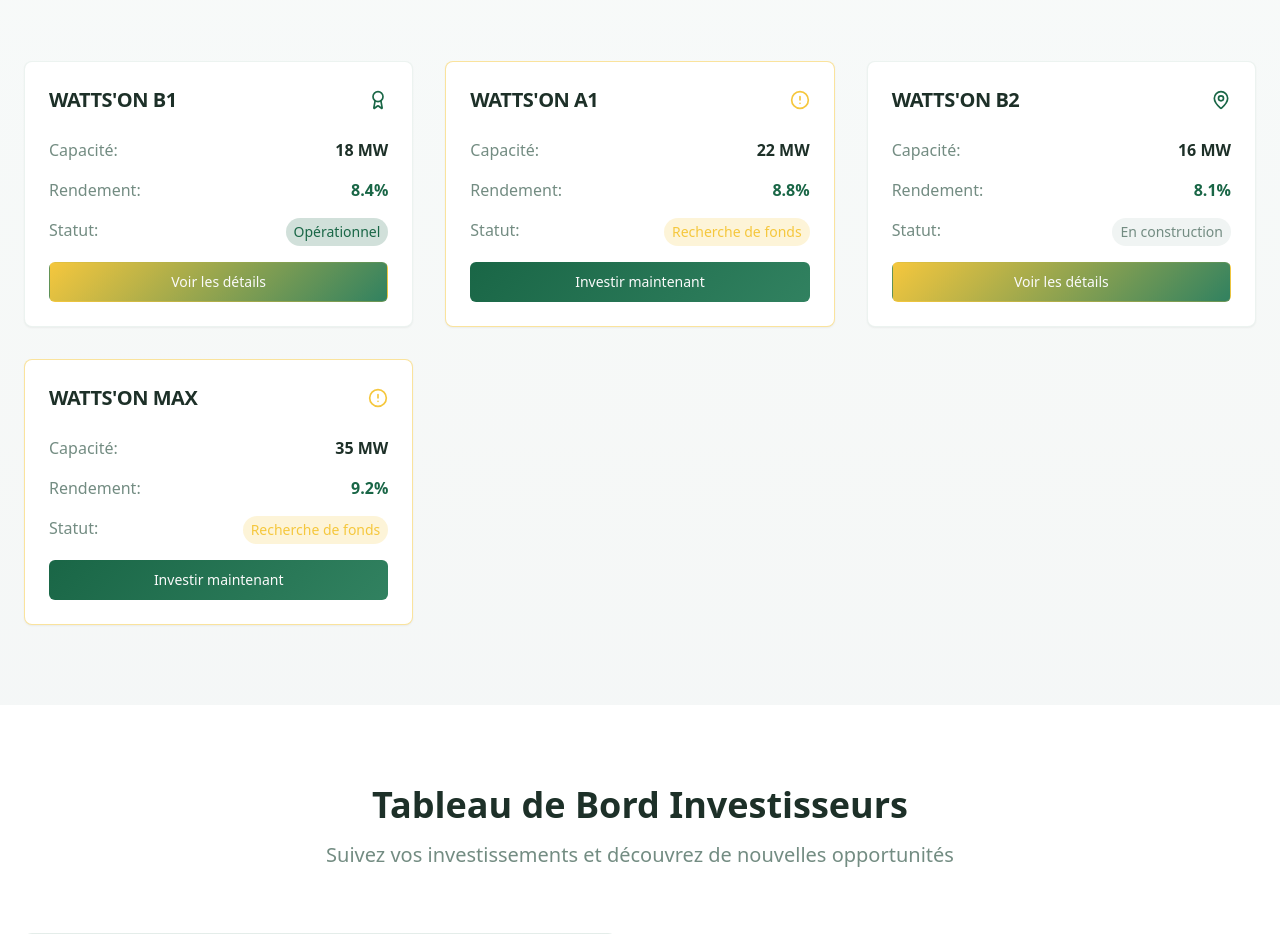
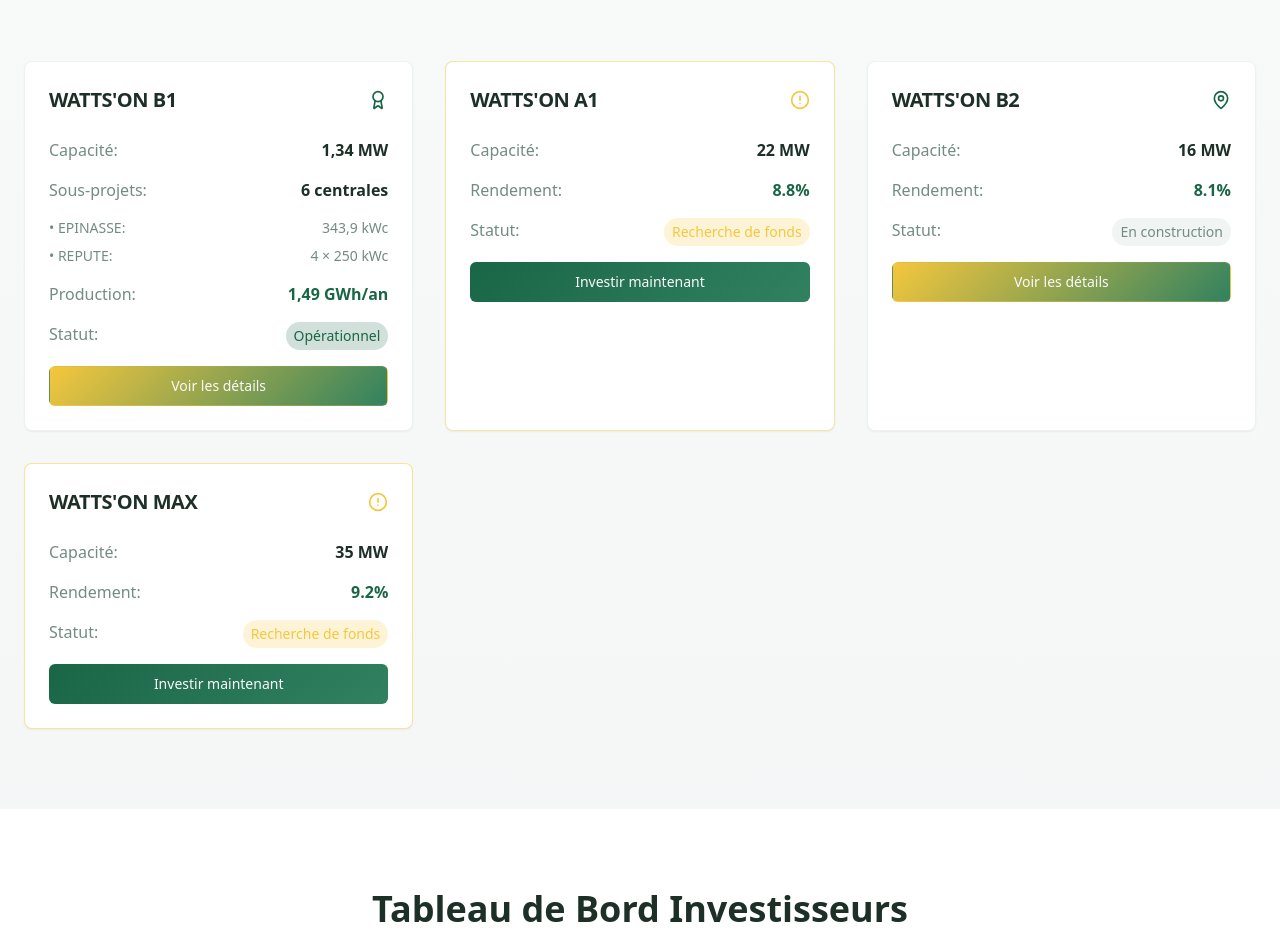
Before and after one commit to Montaigne-Energie/soleil-invest-france, a React (Vite) app: page / in a window 1280 px wide. Shown: the part 1220-2154 px from the top of the page. Built offline with nearby package versions, Linux system fonts and the light colour scheme.

Commit message:
Add project details
Update project information for WATTS'ON B1, including EPINASSE and REPUTE with their respective capacities and annual production figures.

```diff
--- a/src/pages/Index.tsx
+++ b/src/pages/Index.tsx
@@ -112,11 +112,25 @@ const Index = () => {
                 <div className="space-y-4">
                   <div className="flex justify-between">
                     <span className="text-muted-foreground">Capacité:</span>
-                    <span className="font-semibold">18 MW</span>
+                    <span className="font-semibold">1,34 MW</span>
                   </div>
                   <div className="flex justify-between">
-                    <span className="text-muted-foreground">Rendement:</span>
-                    <span className="font-semibold text-primary">8.4%</span>
+                    <span className="text-muted-foreground">Sous-projets:</span>
+                    <span className="font-semibold">6 centrales</span>
+                  </div>
+                  <div className="space-y-2 text-sm">
+                    <div className="flex justify-between text-muted-foreground">
+                      <span>• EPINASSE:</span>
+                      <span>343,9 kWc</span>
+                    </div>
+                    <div className="flex justify-between text-muted-foreground">
+                      <span>• REPUTE:</span>
+                      <span>4 × 250 kWc</span>
+                    </div>
+                  </div>
+                  <div className="flex justify-between">
+                    <span className="text-muted-foreground">Production:</span>
+                    <span className="font-semibold text-primary">1,49 GWh/an</span>
                   </div>
                   <div className="flex justify-between">
                     <span className="text-muted-foreground">Statut:</span>
```
